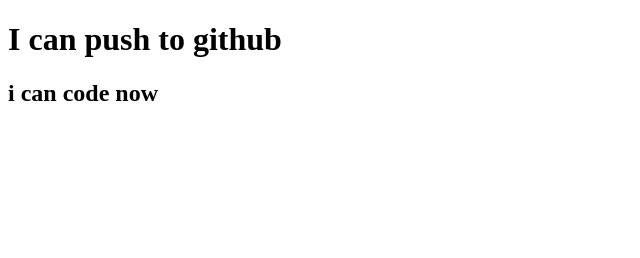
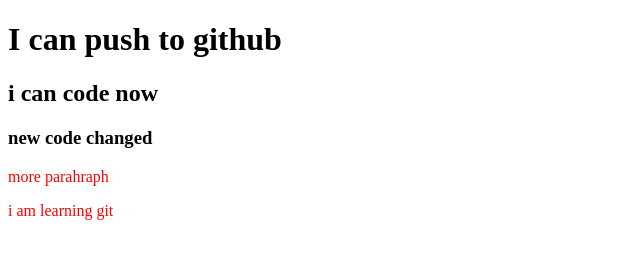
Before and after one commit to tanvirshaad/my-first-repo, a plain HTML site: page index.html in a window 1280 px wide. Shown: the whole page, without its empty margins (0-640 px from the left). Drawn offline with Linux system fonts and the light colour scheme.

Commit message:
stylesheet added

```diff
--- a/index.html
+++ b/index.html
@@ -5,9 +5,13 @@
     <meta http-equiv="X-UA-Compatible" content="IE=edge">
     <meta name="viewport" content="width=device-width, initial-scale=1.0">
     <title>My First Github Repo</title>
+    <link rel="stylesheet" href="style.css">
 </head>
 <body>
     <h1>I can push to github</h1>
     <h2>i can code now</h2>
+    <h3>new code changed</h3>
+    <p>more parahraph</p>
+    <p>i am learning git</p>
 </body>
 </html>
--- /dev/null
+++ b/style.css
@@ -0,0 +1,3 @@
+p {
+    color: red;
+}
```
